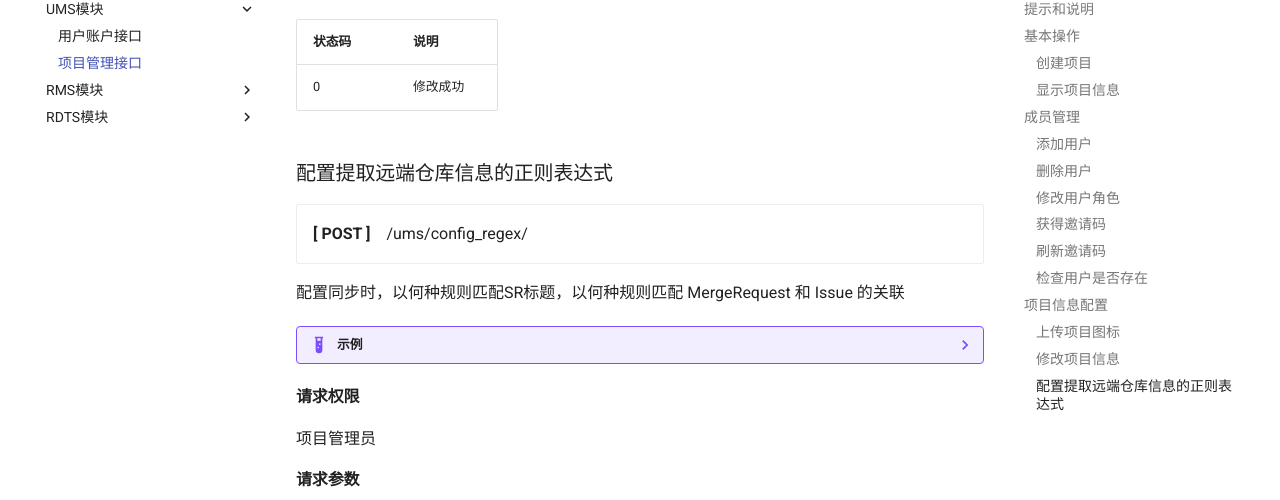
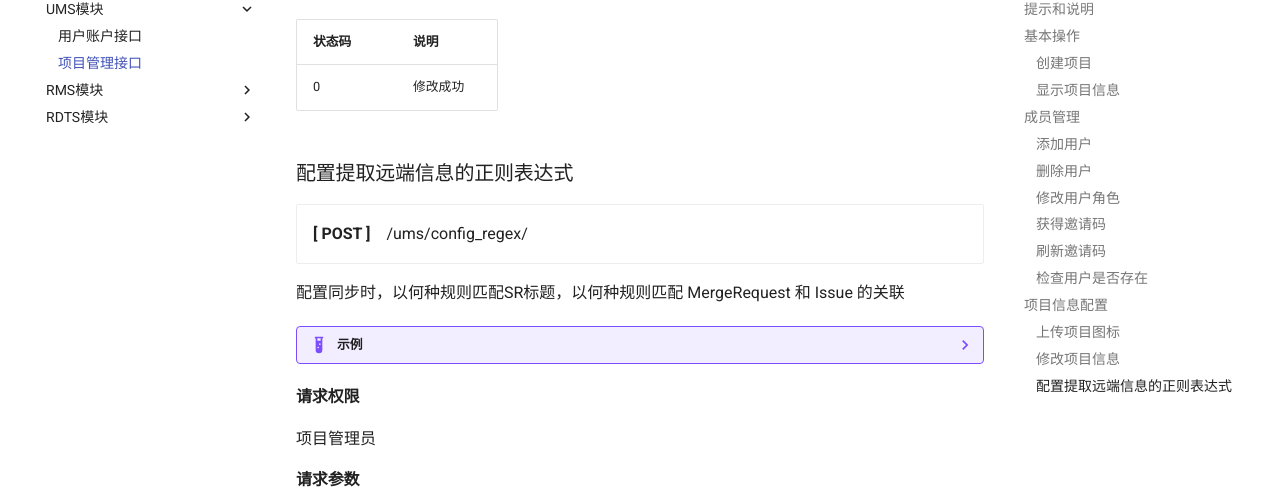
Before and after one commit to c7w/ReqMan-doc, an MkDocs documentation site: the page built from docs/api/ums/project.md, in a window 1280 px wide and 900 px high, scrolled down 8326 px. Shown: the part 99-599 px from the top of the window. Built offline with MkDocs 1.6.1 and Material for MkDocs 9.7.7, drawn with Linux system fonts in a browser that asks for light colours.

Commit message:
[SR.006.805.I] Modify a title for UMS (#22)

```diff
--- a/docs/api/ums/project.md
+++ b/docs/api/ums/project.md
@@ -461,7 +461,7 @@
 |-|-|
 |0|修改成功
 
-### 配置提取远端仓库信息的正则表达式
+### 配置提取远端信息的正则表达式
 <div class="grid cards" markdown>
 - <span>**[ POST ]** &nbsp;&nbsp; /ums/config_regex/</span>
 </div>
```
